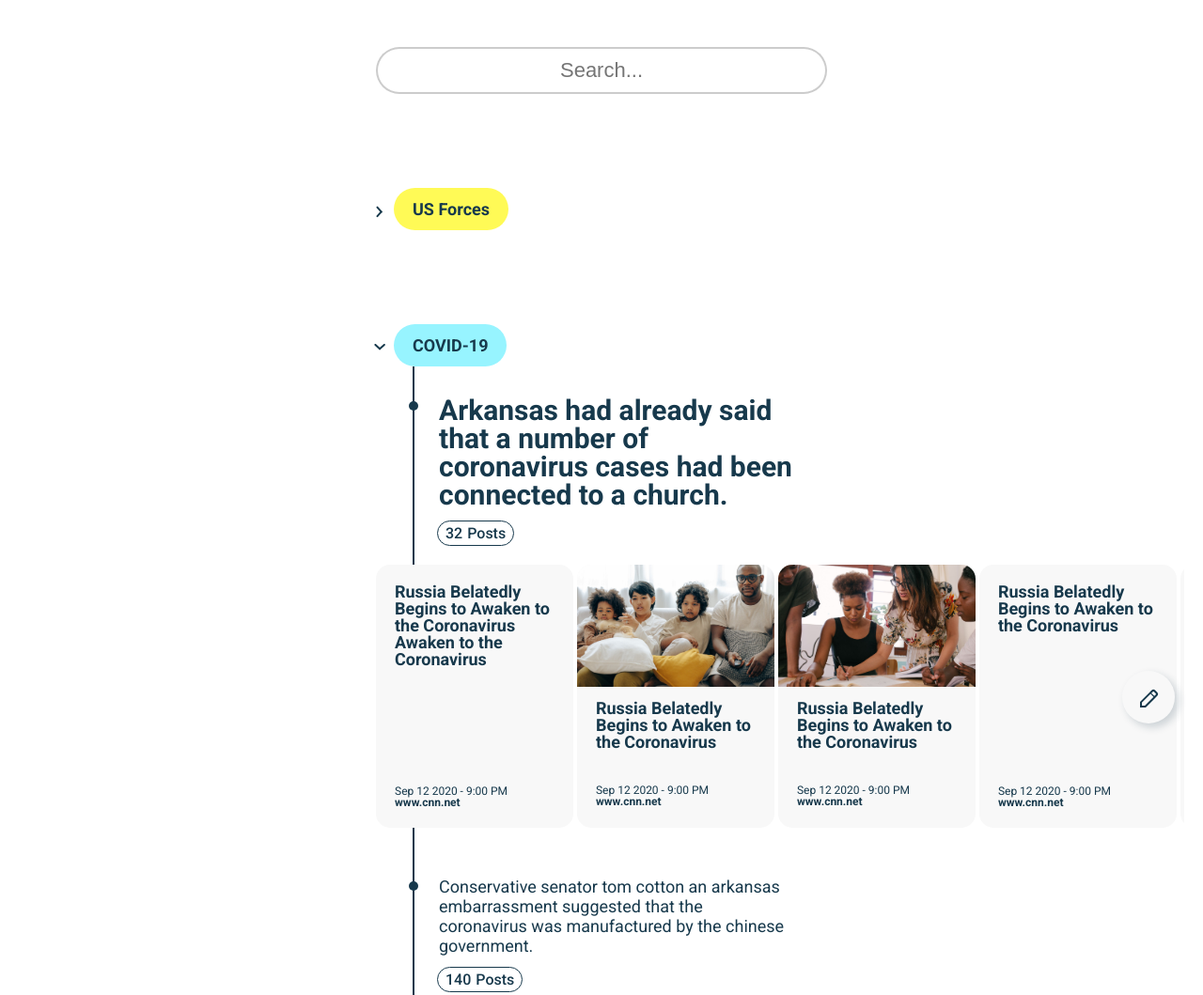
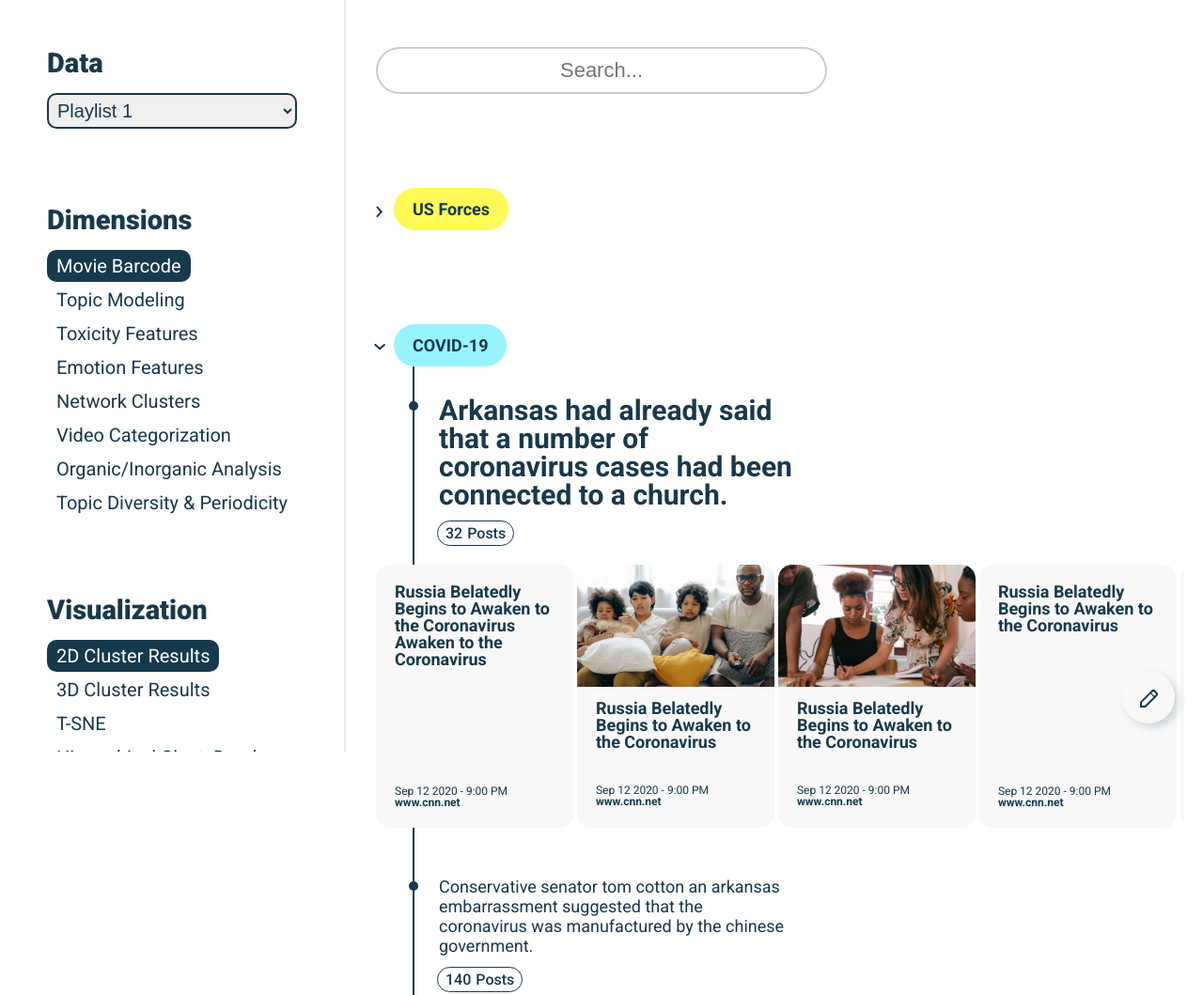
Before and after one commit to haydex/airforce, a plain HTML site: page index.html in a window 1280 px wide. Shown: the top 1059 px of the page at 94% size. Drawn offline with Linux system fonts and the light colour scheme; files whose address does not match are found by name.

Commit message:
Version 4

```diff
--- a/assets/behavior/index.js
+++ b/assets/behavior/index.js
@@ -49,6 +49,9 @@ document.addEventListener("DOMContentLoaded", function() {
             this.notificationsCounter = document.querySelector("section#notifications span#counter");
             this.editKeywordsButton = document.querySelector("section#notifications button#editKeywords");
             this.cancelEditingButton = document.querySelector("section#notifications button#cancelEditing");
+
+            this.sideBar = document.querySelector("div#sideBar");
+
             this.narrativeEditButton = "editButton";
             this.narrativeConfirmButton = "confirmButton";
             this.narrativeCancelButton = "cancelButton";
@@ -75,6 +78,8 @@ document.addEventListener("DOMContentLoaded", function() {
         }
 
         initialize() {
+
+            this.sideBar.addEventListener("click", this.sideBarClickListener.bind(this));
 
             for (let i = 0; i < this.removeKeyword.length; i++) {
 
@@ -131,6 +136,24 @@ document.addEventListener("DOMContentLoaded", function() {
             document.addEventListener("keydown", this.escapeKeyListener.bind(this));
             this.cancelEditingButton.addEventListener("click", this.cancelEditingButtonClickListener.bind(this));
             this.editKeywordsButton.addEventListener("click", this.editKeywordsButtonClickListener.bind(this));
+
+        }
+
+        sideBarClickListener(event) {
+
+            if (event.target.parentNode.parentNode.classList.contains("sideBarOptionsList")) {
+
+                var listItems = event.target.parentNode.parentNode.querySelectorAll("li");
+
+                for (var i=0; i < listItems.length; i++) {
+
+                    listItems[i].classList.remove(this.selectedClass);
+
+                }
+
+                event.target.parentNode.classList.add(this.selectedClass);
+
+            }
 
         }
 
--- a/assets/presentation/index.css
+++ b/assets/presentation/index.css
@@ -145,6 +145,79 @@ textarea {
 
     color: var(--blueishDark);
     font-family: "Roboto", sans-serif;
+
+}
+
+/** Side Bar **/
+
+div#sideBar {
+
+    position: fixed;
+    top: 0px;
+    left: 0px;
+    height: 100%;
+    overflow-y: scroll;
+    padding: 50px;
+    font-size: 20px;
+    border-right: 2px solid var(--greyishLight2);
+    background-color:var(--whitish);
+    z-index: 20000;
+
+}
+
+div#sideBar div.sideBarOptions select#dataSelect {
+
+    width: 100%;
+    border-radius: 10px;
+    border: 2px solid var(--blueishDark);
+    cursor: pointer;
+    outline: 0px;
+    color: var(--blueishDark);
+    font-size: 20px;
+    padding: 5px 5px;
+
+}
+
+div#sideBar div.sideBarOptions {
+
+    margin-bottom: 80px;
+
+}
+
+div#sideBar div.sideBarOptions p {
+
+    font-size: 29px;
+    font-weight: 800;
+    margin-bottom: 15px;
+
+}
+
+div#sideBar div.sideBarOptions ul.sideBarOptionsList li {
+
+    padding: 5px 0px;
+    border-radius: 10px;
+    margin-bottom: 2px;
+
+}
+
+div#sideBar div.sideBarOptions ul.sideBarOptionsList li span {
+
+    padding: 5px 10px;
+    border-radius: 10px;
+
+}
+
+div#sideBar div.sideBarOptions ul.sideBarOptionsList li span:hover {
+
+    background-color: var(--greyishLight2);
+    cursor: pointer;
+
+}
+
+div#sideBar div.sideBarOptions ul.sideBarOptionsList li.selected span {
+
+    color: var(--whitish);
+    background-color: var(--blueishDark);
 
 }
 
--- a/index.html
+++ b/index.html
@@ -41,6 +41,46 @@
 
     </head>
     <body>
+
+        <!-- Side Bar -->
+        <div id="sideBar">
+            <div id="data" class="sideBarOptions">
+                <p id="dataLabel">Data</p>
+                <select id="dataSelect" name="dataSelect">
+                    <option value="playlist1">Playlist 1</option>
+                    <option value="playlist2">Playlist 2</option>
+                    <option value="playlist3">Playlist 3</option>
+                    <option value="playlist4">Playlist 4</option>
+                </select>
+            </div>
+
+            <div id="dimensions" class="sideBarOptions">
+                <p id="dimensionsLabel">Dimensions</p>
+                <ul id="dimensionsList" class="sideBarOptionsList">
+                    <li id="movieBarcodeDimention" class="selected"><span>Movie Barcode</span></li>
+                    <li id="topicModelingDimention"><span>Topic Modeling</span></li>
+                    <li id="toxicityFeaturesDimention"><span>Toxicity Features</span></li>
+                    <li id="emotionFeaturesDimention"><span>Emotion Features</span></li>
+                    <li id="networkClustersDimention"><span>Network Clusters</span></li>
+                    <li id="videoCategorizationDimention"><span>Video Categorization</span></li>
+                    <li id="organicInorganicAnalysisDimention"><span>Organic/Inorganic Analysis</span></li>
+                    <li id="topicDiversityAndPeriodicityDimention"><span>Topic Diversity & Periodicity</span></li>
+                </ul>
+            </div>
+
+            <div id="visualization" class="sideBarOptions">
+                <p id="visualizationLabel">Visualization</p>
+                <ul id="visualizationList" class="sideBarOptionsList">
+                    <li id="twoDClusterResultsVisualization" class="selected"><span>2D Cluster Results</span></li>
+                    <li id="threeDClusterResultsVisualization"><span>3D Cluster Results</span></li>
+                    <li id="TSNEVisualization"><span>T-SNE</span></li>
+                    <li id="hierarchicalClusteringDendogramVisualization"><span>Hierarchical Clust. Dendo.</span></li>
+                    <li id="networkCommunitiesVisualization"><span>Network Communities</span></li>
+                    <li id="treemapVisualization"><span>Treemap</span></li>
+                    <li id="topicModelingResultsVisualization"><span>Topic Modeling Results</span></li>
+                </ul>
+            </div>
+        </div>
 
         <!-- Search -->
         <form id="search">
```
